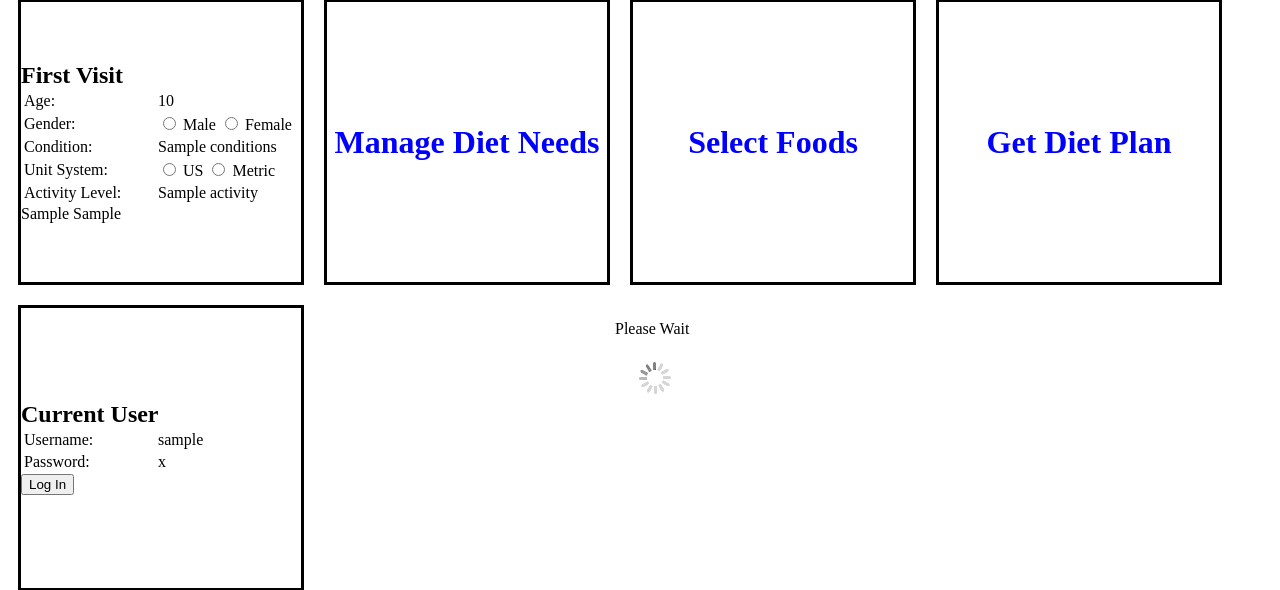
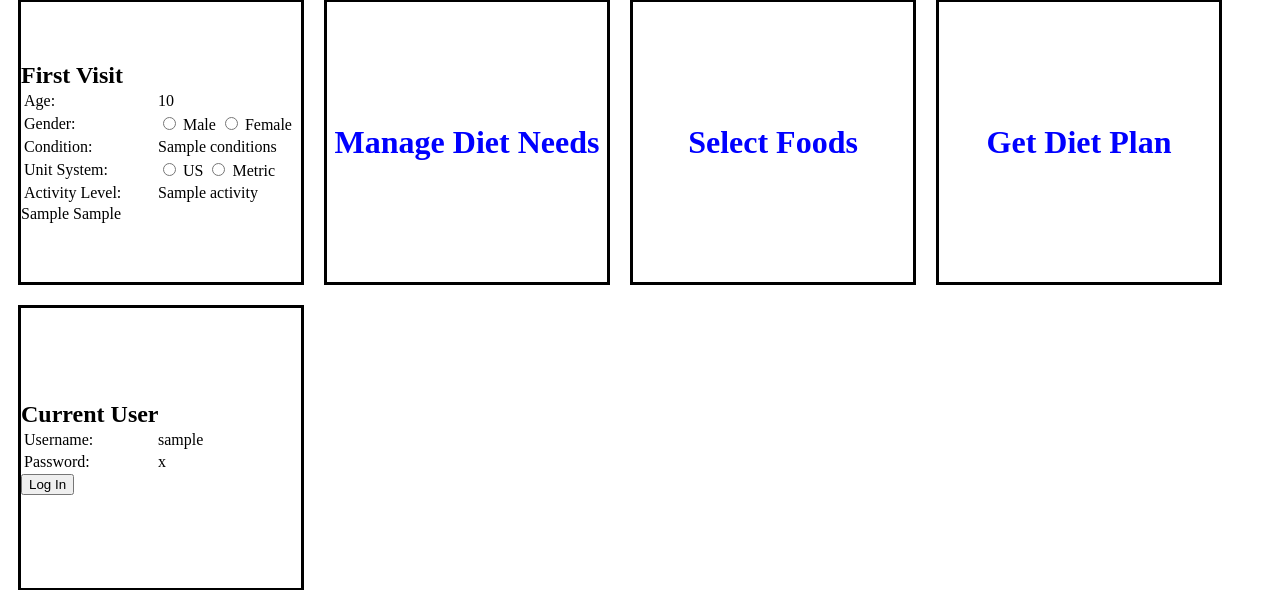
Before and after one commit to Jasckom/nutrientdata, a Python web app: template app/templates/login.html in a window 1280 px wide. Shown: the part 55-645 px from the top of the page. Run offline with Jinja, Linux system fonts and the light colour scheme; the template is opened without the code that fills it: most values are stand-ins (such as "Sample title", 1, 10 or a date in 2020); some libraries are stand-ins or nearby versions.

Commit message:
ChangeCSStoDisplayNone

```diff
--- a/app/static/css/mystyle.css
+++ b/app/static/css/mystyle.css
@@ -513,6 +513,7 @@ table.nutrition {
 
 #loading
 {
+display: None;
 height: 100px;
 width: 100px;
 position: fixed;
@@ -520,5 +521,4 @@ z-index: 1000;
 left: 50%;
 top: 50%;
 margin: -25px 0 0 -25px;
-http://nutrientdata.herokuapp.com/static/css/mystyle.css
 }
```
